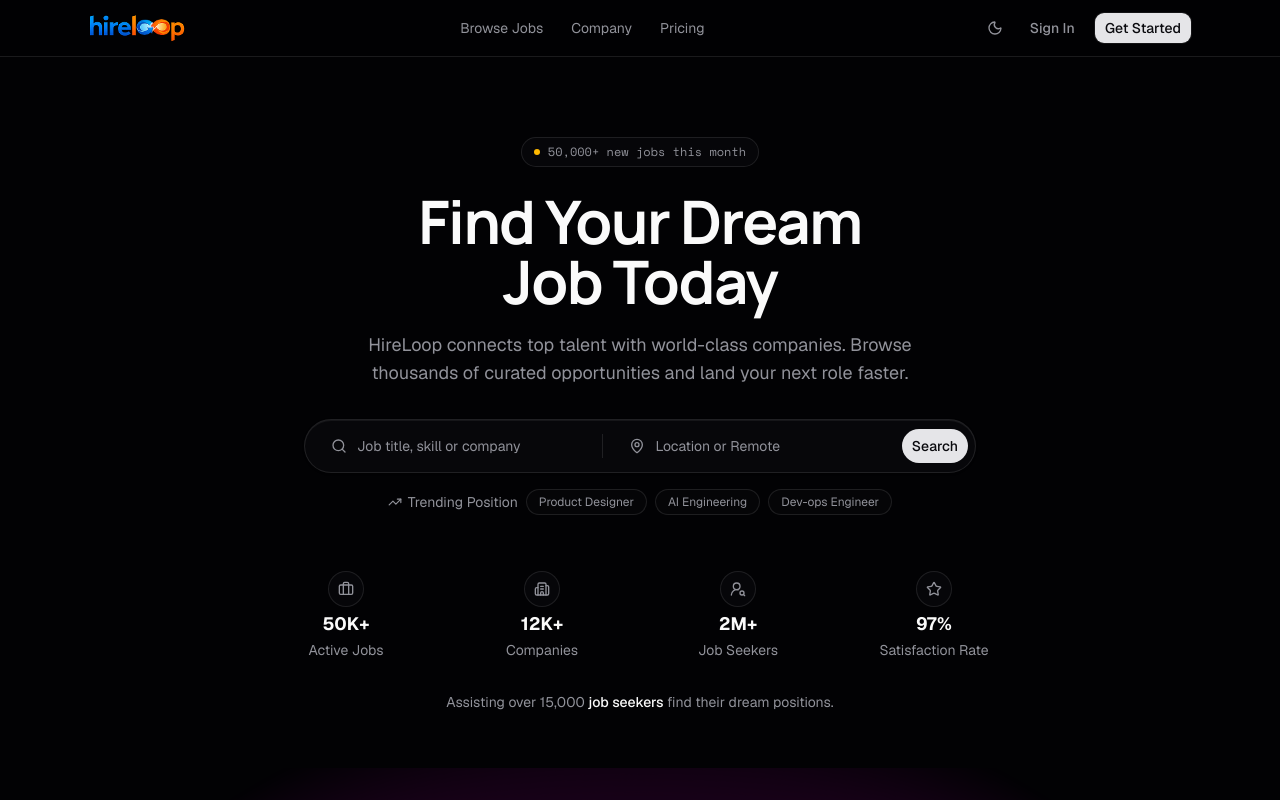
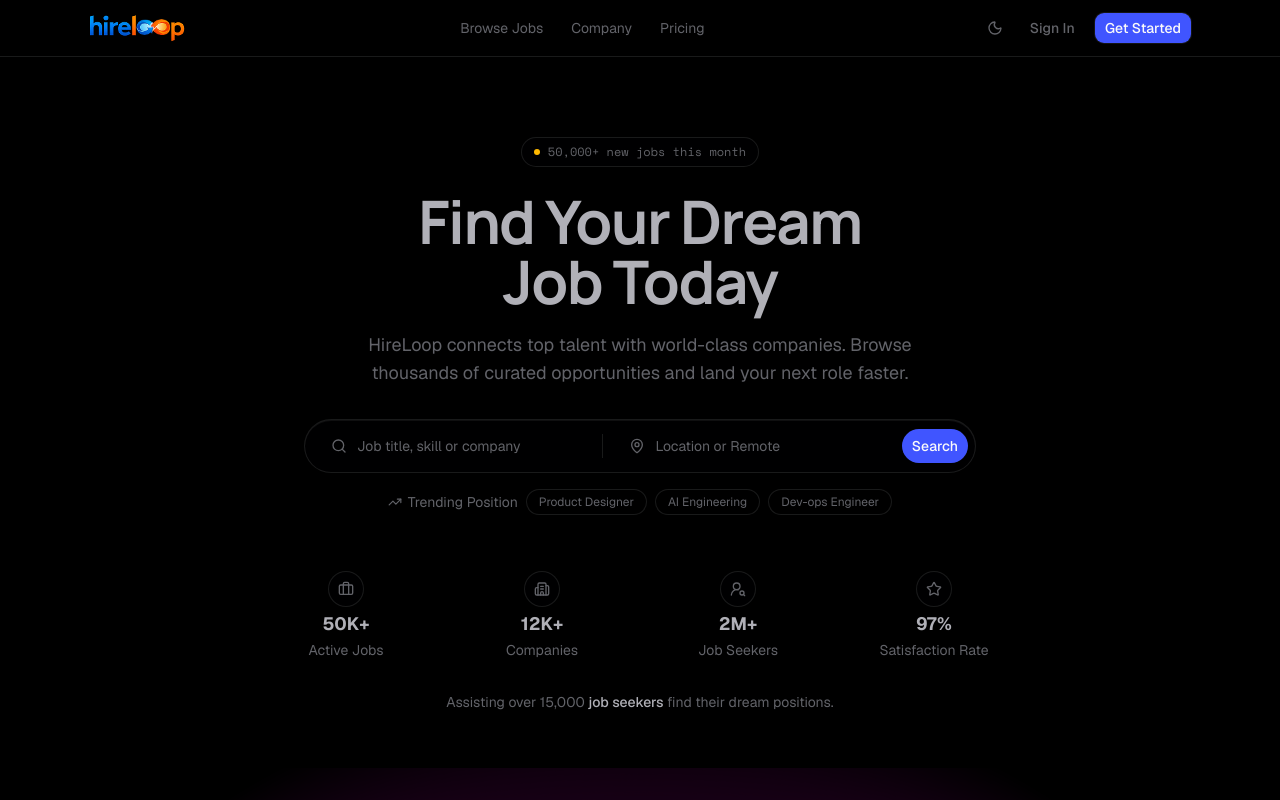
Before and after one commit to sagorhowlader1/hireloop-frontend, a Next.js app: page / in a window 1280 px wide. Shown: the top 800 px of the page. Built offline with nearby package versions, Linux system fonts and the light colour scheme.

Commit message:
feat: update dark theme tokens to match fig (near-black bg, gray text, purple accent)

```diff
--- a/app/globals.css
+++ b/app/globals.css
@@ -92,37 +92,37 @@
 
 /* Hireloop 2.0 dark palette (sampled from hireloop.fig tokens) */
 .dark {
-    --background: oklch(0.088 0.008 285);
-    --foreground: oklch(0.985 0 0);
-    --card: oklch(0.145 0.01 285);
-    --card-foreground: oklch(0.985 0 0);
-    --popover: oklch(0.16 0.011 284);
-    --popover-foreground: oklch(0.985 0 0);
-    --primary: oklch(0.922 0.004 286);
-    --primary-foreground: oklch(0.145 0.01 285);
-    --secondary: oklch(0.191 0.011 282);
-    --secondary-foreground: oklch(0.985 0 0);
-    --muted: oklch(0.191 0.011 282);
-    --muted-foreground: oklch(0.661 0.012 284);
-    --accent: oklch(0.226 0.012 282);
-    --accent-foreground: oklch(0.985 0 0);
+  --background: oklch(0.03 0.01 285);
+  --foreground: oklch(0.76 0.01 285);
+  --card: oklch(0.06 0.01 285);
+  --card-foreground: oklch(0.76 0.01 285);
+  --popover: oklch(0.06 0.01 285);
+  --popover-foreground: oklch(0.76 0.01 285);
+  --primary: oklch(0.55 0.25 270);
+  --primary-foreground: oklch(0.985 0 0);
+  --secondary: oklch(0.12 0.02 285);
+  --secondary-foreground: oklch(0.76 0.01 285);
+  --muted: oklch(0.12 0.02 285);
+  --muted-foreground: oklch(0.5 0.01 285);
+  --accent: oklch(0.3 0.1 270);
+  --accent-foreground: oklch(0.76 0.01 285);
   --destructive: oklch(0.704 0.191 22.216);
   --border: oklch(1 0 0 / 10%);
   --input: oklch(1 0 0 / 14%);
-    --ring: oklch(0.67 0.01 285);
+  --ring: oklch(0.55 0.25 270);
   --chart-1: oklch(0.87 0 0);
   --chart-2: oklch(0.556 0 0);
   --chart-3: oklch(0.439 0 0);
   --chart-4: oklch(0.371 0 0);
   --chart-5: oklch(0.269 0 0);
-    --sidebar: oklch(0.145 0.01 285);
-    --sidebar-foreground: oklch(0.985 0 0);
-    --sidebar-primary: oklch(0.488 0.243 264.376);
+  --sidebar: oklch(0.06 0.01 285);
+  --sidebar-foreground: oklch(0.76 0.01 285);
+  --sidebar-primary: oklch(0.55 0.25 270);
   --sidebar-primary-foreground: oklch(0.985 0 0);
-    --sidebar-accent: oklch(0.191 0.011 282);
-    --sidebar-accent-foreground: oklch(0.985 0 0);
+  --sidebar-accent: oklch(0.12 0.02 285);
+  --sidebar-accent-foreground: oklch(0.76 0.01 285);
   --sidebar-border: oklch(1 0 0 / 10%);
-    --sidebar-ring: oklch(0.67 0.01 285);
+  --sidebar-ring: oklch(0.55 0.25 270);
 }
 
 @layer base {
```
Lines whose indentation alone changed are shown as unchanged.
